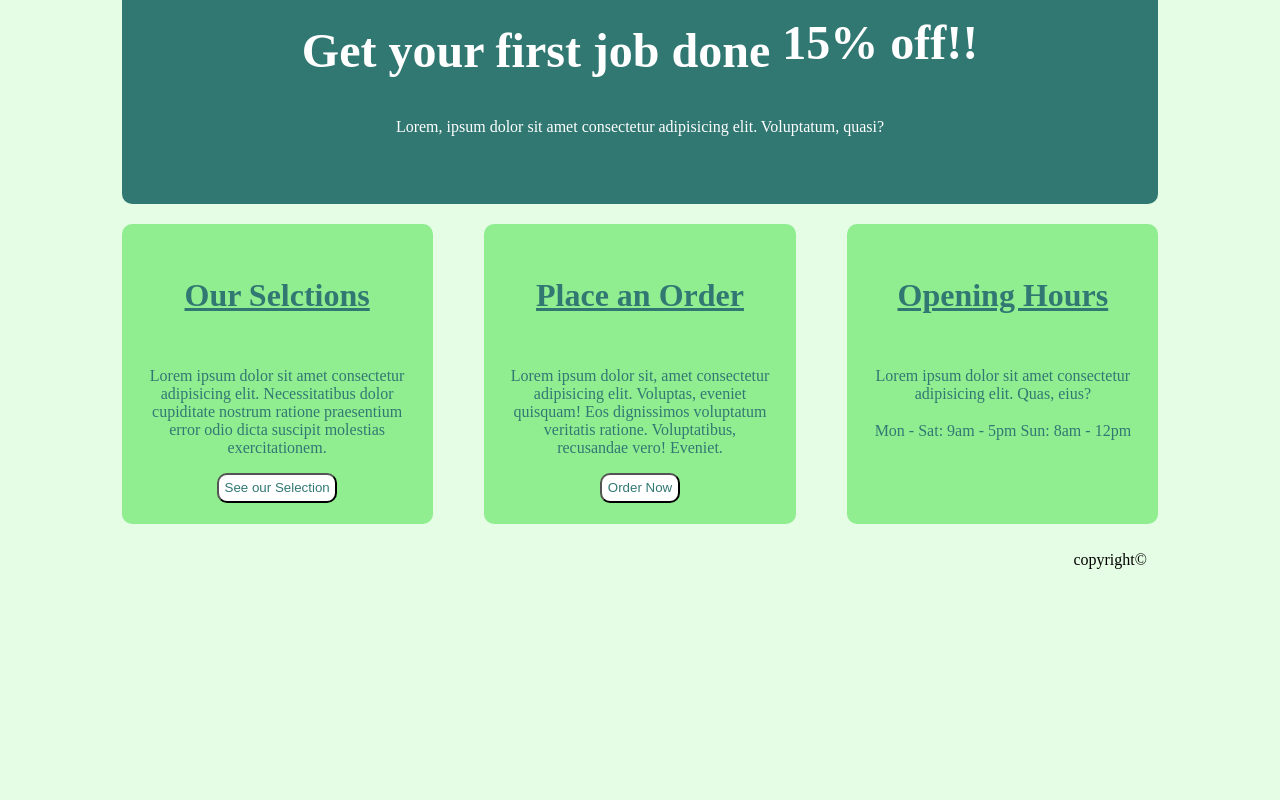
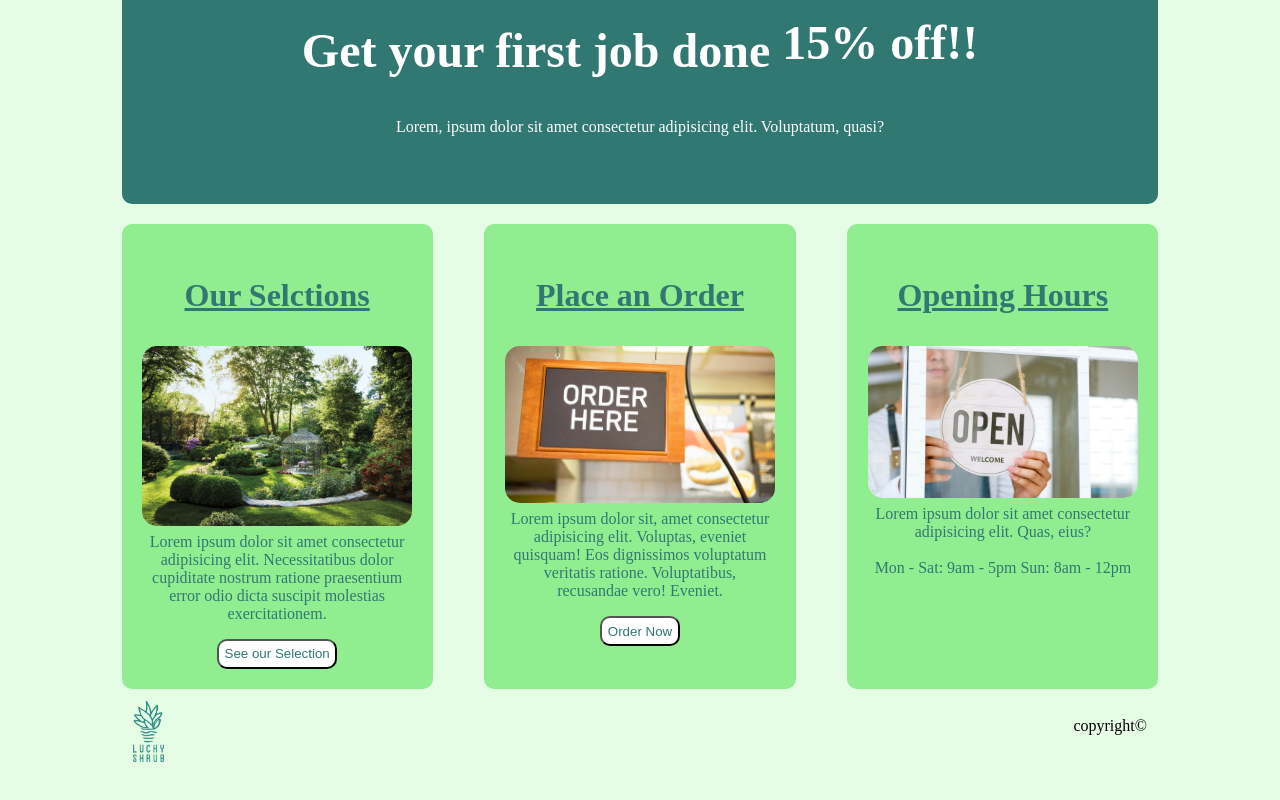
Before and after one commit to frankiebelize/lucky-shrub, a plain HTML site: page index.html in a window 1280 px wide. Shown: the part 474-1274 px from the top of the page. Before the commit the page ends 1119 px from the top, so only its background shows below. Drawn offline with Linux system fonts and the light colour scheme; the site is published under a folder, as on GitHub Pages, so addresses that start at the root find nothing.

Commit message:
Update image paths to use relative URLs

```diff
--- a/index.html
+++ b/index.html
@@ -30,7 +30,7 @@
             <div class="bottom-row">
                 <div class="card">
                     <h3>Our Selctions</h3>
-                    <img src="/assets/selection-img.jpg" alt="" class="picture">
+                    <img src="./assets/selection-img.jpg" alt="" class="picture">
                     <article>
                         Lorem ipsum dolor sit amet consectetur adipisicing elit. Necessitatibus dolor cupiditate nostrum ratione praesentium error odio dicta suscipit molestias exercitationem.
                     </article>
@@ -38,7 +38,7 @@
                 </div>
                 <div class="card">
                     <h3>Place an Order</h3>
-                    <img src="/assets/order-img.jpg" alt="" class="picture">
+                    <img src="./assets/order-img.jpg" alt="" class="picture">
                     <article>
                         Lorem ipsum dolor sit, amet consectetur adipisicing elit. Voluptas, eveniet quisquam! Eos dignissimos voluptatum veritatis ratione. Voluptatibus, recusandae vero! Eveniet.
                     </article>
@@ -46,7 +46,7 @@
                 </div>
                 <div class="card">
                     <h3>Opening Hours</h3>
-                    <img src="/assets/open-img.jpg" alt="" class="picture">
+                    <img src="./assets/open-img.jpg" alt="" class="picture">
                     <article>Lorem ipsum dolor sit amet consectetur adipisicing elit. Quas, eius?</article>
                     <p class="hours">
                         Mon - Sat: 9am - 5pm
@@ -57,7 +57,7 @@
         </section>
     </main>
     <footer>
-        <img src="/assets/Asset 2@3x.png" alt="" class="footer">
+        <img src="./assets/Asset 2@3x.png" alt="" class="footer">
         <p>copyright©</p>
     </footer>
 </body>
```
